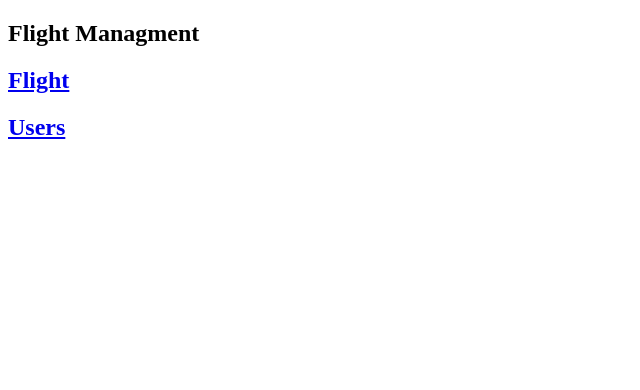
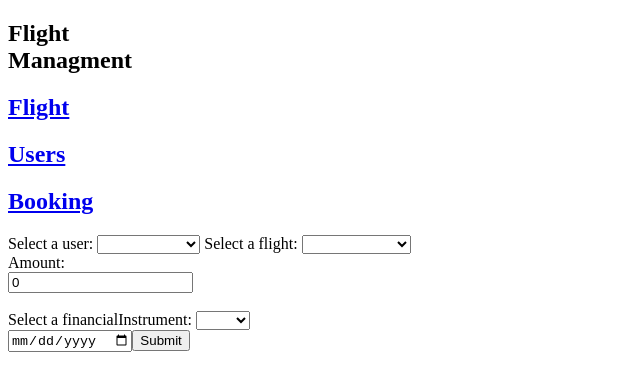
Before and after one commit to VenkateshSR20/flightmanagement-ui, an Angular app: page /booking in a window 1280 px wide. Before the commit this address led to /. Shown: the top 390 px of the page, without its empty margins (0-640 px from the left). Built offline with nearby package versions, Linux system fonts and the light colour scheme.

Commit message:
added the booking page UI

```diff
--- a/src/app/app-routing.module.ts
+++ b/src/app/app-routing.module.ts
@@ -2,6 +2,7 @@ import { NgModule } from '@angular/core';
 import { Routes, RouterModule } from '@angular/router';
 import { FlightsComponent } from './flights/flights.component';
 import { UsersComponent } from './user/users.component';
+import { BookingComponent } from './booking/booking.component';
 
 const routes: Routes = [
   {
@@ -11,6 +12,10 @@ const routes: Routes = [
   {
     path : 'users',
     component : UsersComponent
+  },
+  {
+    path : 'booking',
+    component : BookingComponent
   }
 ];
 
--- a/src/app/app.component.css
+++ b/src/app/app.component.css
@@ -0,0 +1,3 @@
+h2 {
+    width: 30px;
+}
--- a/src/app/app.component.html
+++ b/src/app/app.component.html
@@ -1,7 +1,8 @@
 <h2>Flight Managment</h2>
-  <div>
+  <div style="width: 300px;">
     <h2><a routerLink="flights" >Flight</a></h2>
     <h2><a routerLink="users" >Users</a></h2>
+    <h2><a routerLink="booking" >Booking</a></h2>
   </div>
 
 <router-outlet></router-outlet>
--- a/src/app/app.module.ts
+++ b/src/app/app.module.ts
@@ -7,12 +7,14 @@ import { AppComponent } from './app.component';
 import { FlightsComponent } from './flights/flights.component';
 import { HttpClientModule } from '@angular/common/http';
 import { UsersComponent } from './user/users.component';
+import { BookingComponent } from './booking/booking.component';
 
 @NgModule({
   declarations: [
     AppComponent,
     FlightsComponent,
-    UsersComponent
+    UsersComponent,
+    BookingComponent
   ],
   imports: [
     BrowserModule,
--- /dev/null
+++ b/src/app/booking/booking.component.html
@@ -0,0 +1,23 @@
+<form>
+    Select a user:
+    <select [(ngModel)]="booking.userEntity.userId" name="user">
+      <option value="65">VenkateshSR</option>
+    </select>
+  Select a flight:
+      <select [(ngModel)]="booking.flightEntity.id" name="flight">
+          <option value="33">Qatar AirWays</option>
+          <option value="65">Ethihad</option>
+        </select>
+        <br>
+        Amount:<br>
+        <input type="input" name="amount" [(ngModel)]="booking.totalAmount">
+        <br><br>
+        Select a financialInstrument:
+      <select [(ngModel)]="booking.financialInstrument" name="financialInstrument">
+          <option value="Cash">Cash</option>
+          <option value="Card">Card</option>
+        </select>
+        <br>
+        <input type="date" name="travellingDate" [(ngModel)]="booking.travellingDate">
+<input type="submit" value="Submit" (click)="onSubmit()">
+</form>
--- /dev/null
+++ b/src/app/booking/booking.component.ts
@@ -0,0 +1,28 @@
+import { Component, OnInit } from '@angular/core';
+import { FlightService } from '../flight.service';
+
+@Component({
+  selector: 'app-booking',
+  templateUrl: './booking.component.html',
+  styleUrls: ['./booking.component.css']
+})
+export class BookingComponent implements OnInit {
+
+  booking :any;
+  constructor(private flightService : FlightService) { }
+
+  ngOnInit() {
+    this.booking = {
+      userEntity : {userId:null},
+      flightEntity: {id:null},
+      travellingDate : null,
+      financialInstrument : null,
+      totalAmount : 0
+    }
+  }
+
+  onSubmit(){
+    this.flightService.saveBooking(this.booking,true)
+    .subscribe(data =>console.log(), error => console.log(error));
+  }
+}
--- a/src/app/flight.service.ts
+++ b/src/app/flight.service.ts
@@ -28,4 +28,7 @@ export class FlightService {
   createFlight(flight){
     return this.http.post('http://localhost:8080/flight/create',flight);
   }
+  saveBooking(booking,isBooking){
+    return this.http.post('http://localhost:8080/booking/save/'+isBooking,booking);
+  }
 }
--- a/src/app/flights/flights.component.ts
+++ b/src/app/flights/flights.component.ts
@@ -14,11 +14,6 @@ export class FlightsComponent implements OnInit {
   constructor(private flightService:FlightService) { }
 
   ngOnInit() {
-    //this.flightService.getFlights().subscribe(
-      //(res) => {
-        //console.log(res)
-        //this.flights = res;
-      //});
       this.getFlight();
   }
 
@@ -36,7 +31,7 @@ export class FlightsComponent implements OnInit {
 
   }
 
-  onsubmit() {
+  onSubmit() {
     this.submitted = true;
     this.save();
   }
```
Also changed, not shown: src/app/booking/booking.component.css (added), 1 other file (tests, documents, lock files or other folders).
